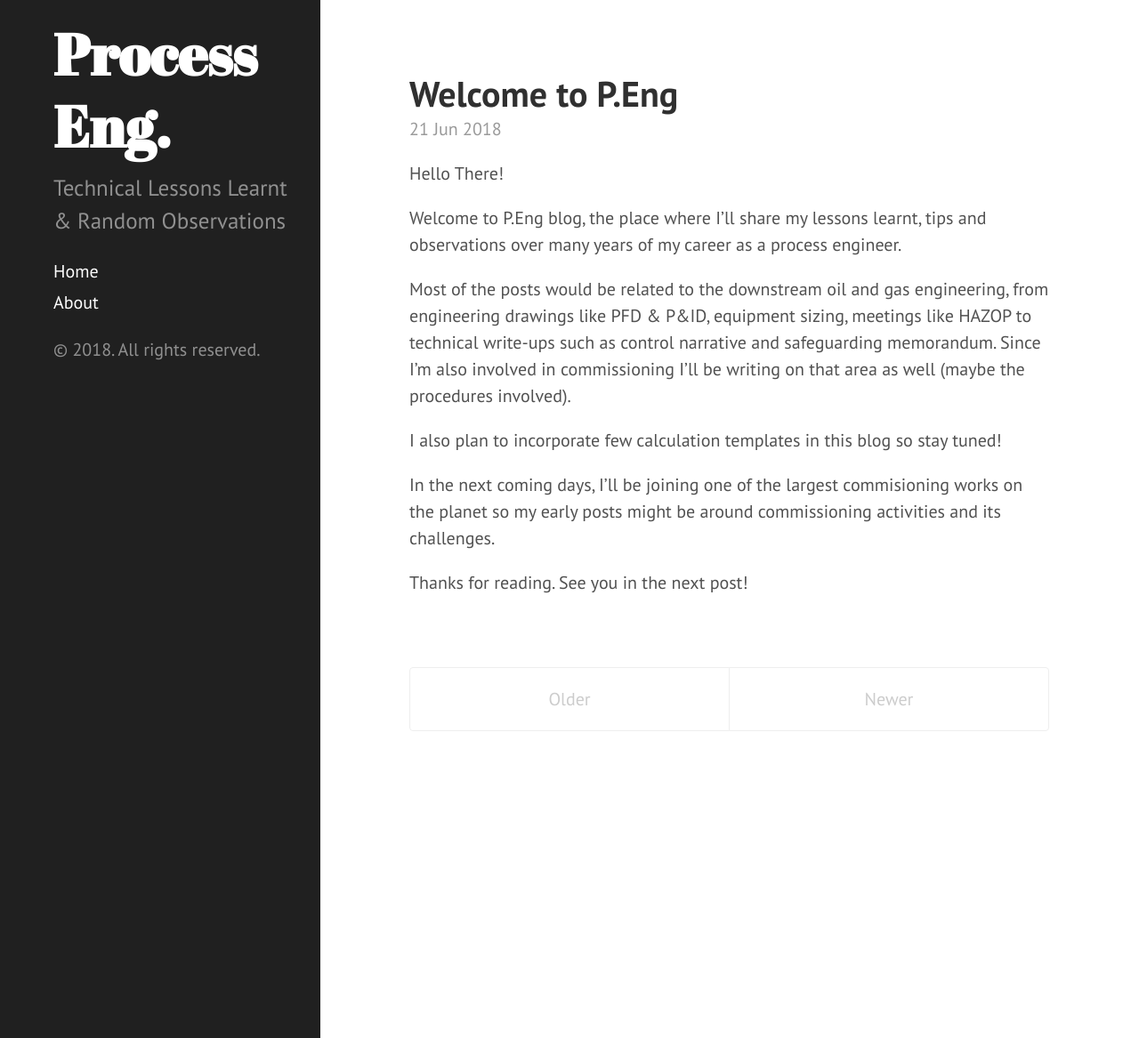
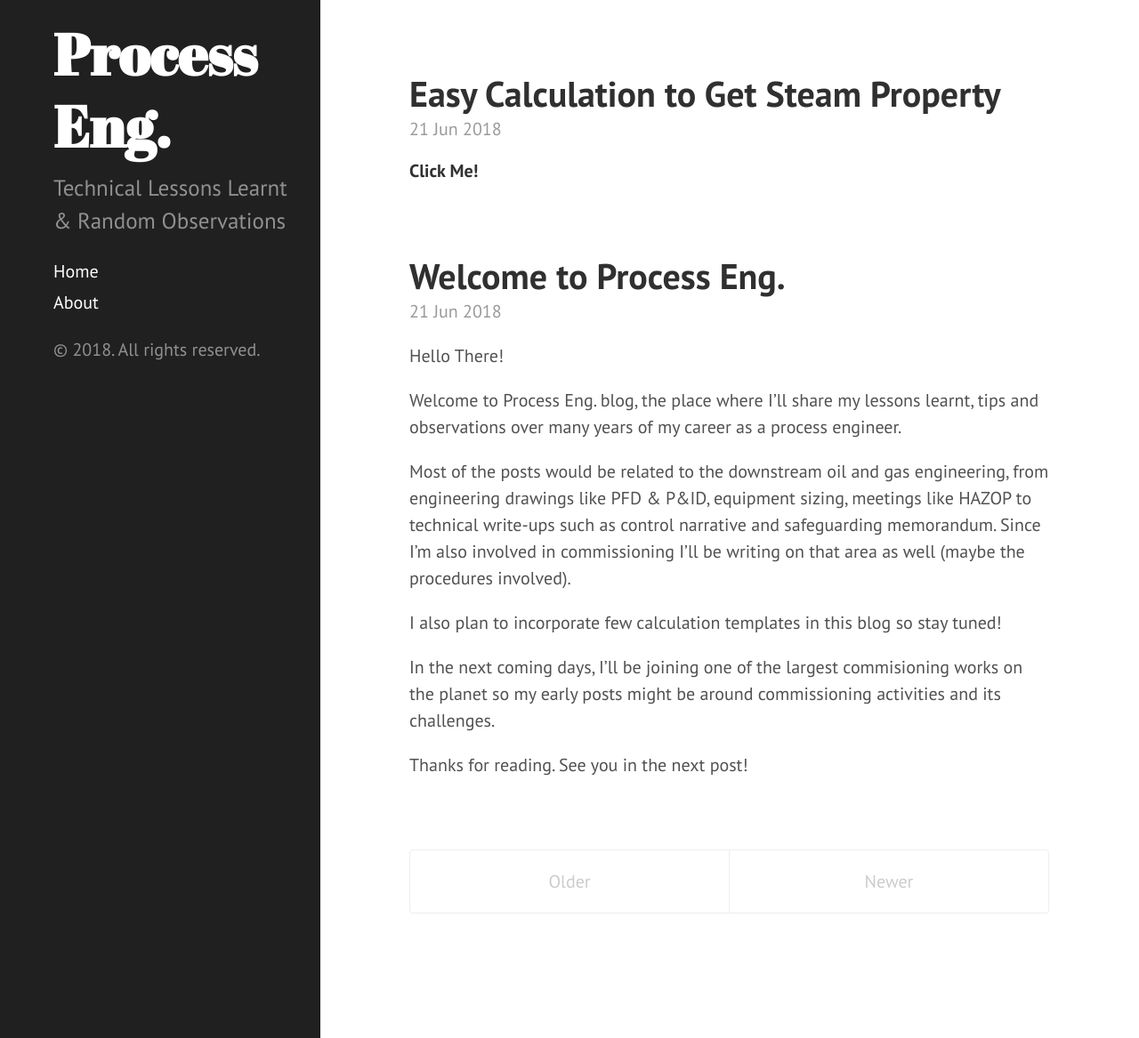
Before and after one commit to mohafizul/mohafizul.github.io, a Jekyll site: the page built from index.html, in a window 1280 px wide and 1167 px high. Shown: the whole window at 89% size. Built offline with Jekyll 4.4.1, drawn with Linux system fonts in a browser that asks for light colours; nearby versions of some CDN libraries; the list of posts is cut into pages by our own code.

Commit message:
added js

```diff
--- a/Gemfile
+++ b/Gemfile
@@ -28,3 +28,5 @@ gem "tzinfo-data", platforms: [:mingw, :mswin, :x64_mingw, :jruby]
 
 # Performance-booster for watching directories on Windows
 gem "wdm", "~> 0.1.0" if Gem.win_platform?
+
+# gem "jekyll-gist"
--- a/_config.yml
+++ b/_config.yml
@@ -3,6 +3,7 @@ markdown:         kramdown
 remote_theme: mdo/hyde
 plugins:
   - jekyll-feed
+  # - jekyll-gist
   # - jekyll-paginate
 
 # Setup
--- a/_includes/head.html
+++ b/_includes/head.html
@@ -27,4 +27,18 @@
 
   <!-- RSS -->
   <link rel="alternate" type="application/rss+xml" title="RSS" href="/atom.xml">
+
+  {% if page.custom_js %}
+    {% for js_file in page.custom_js %}
+      {% if js_file="jquery" %}
+        <script src='https://ajax.googleapis.com/ajax/libs/jquery/3.3.1/jquery.min.js' type="text/javascript"></script>
+      {% elsif js_file="chart.js" %}
+        <script src='https://cdnjs.cloudflare.com/ajax/libs/Chart.js/2.7.2/Chart.min.js' type="text/javascript"></script>
+      {% elsif js_file="jscript" %}
+        <script src='/javascripts/{{ js_file }}.js' type="text/javascript"></script>
+      {% endif %}
+    {% endfor %}
+  {% endif %}
+
+
 </head>
--- /dev/null
+++ b/_posts/2018-06-21-calc-steam-property.md
@@ -0,0 +1,15 @@
+---
+layout: post
+custom_js:
+    -   jquery
+    -   jscript
+    -   chart.js
+title:  "Easy Calculation to Get Steam Property"
+date:   2018-06-21 15:30:00 +0800
+categories: Rule of Thumb
+---
+<div id="demo1">
+    <h4>
+        Click Me!
+    </h4>
+</div>
--- a/_posts/2018-06-21-welcome-to-PE.md
+++ b/_posts/2018-06-21-welcome-to-PE.md
@@ -1,12 +1,12 @@
 ---
 layout: post
-title:  "Welcome to P.Eng"
+title:  "Welcome to Process Eng."
 date:   2018-06-21 08:30:00 +0800
 categories: general
 ---
 Hello There!
 
-Welcome to P.Eng blog, the place where I'll share my lessons learnt, tips and observations over many years of my career as a process engineer.
+Welcome to Process Eng. blog, the place where I'll share my lessons learnt, tips and observations over many years of my career as a process engineer.
 
 Most of the posts would be related to the downstream oil and gas engineering, from engineering drawings like PFD & P&ID, equipment sizing,
 meetings like HAZOP to technical write-ups such as control narrative and safeguarding memorandum. Since I'm also involved in commissioning
--- /dev/null
+++ b/javascripts/jscript.js
@@ -0,0 +1,5 @@
+/*global $*/
+
+$("#demo1").click(function() {
+       alert("The paragraph was clicked.");
+});
```
Also changed, not shown: Gemfile.lock.
